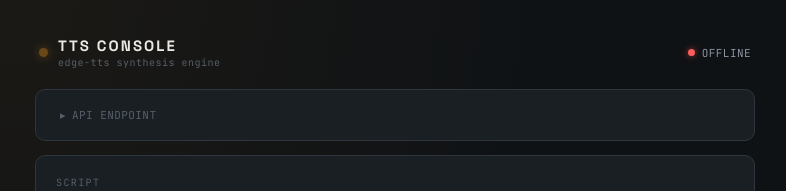
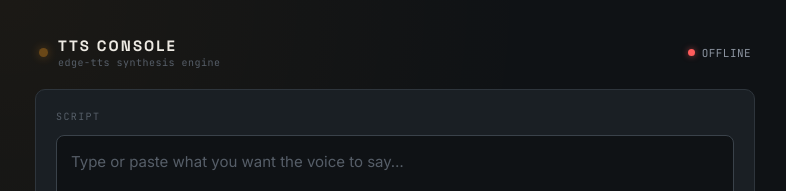
Before and after one commit to devabdul70-droid/tts-frontend, a React (Vite) app: page / in a window 1280 px wide. Shown: the top 191 px of the page, without its empty margins (245-1031 px from the left). Built offline with nearby package versions, Linux system fonts and the light colour scheme; no server answers.

Commit message:
UI: Remove API endpoint panel for a cleaner look

```diff
--- a/src/App.jsx
+++ b/src/App.jsx
@@ -101,7 +101,7 @@ export default function App() {
           setStatus('online')
         } else {
           setErrorMessage(
-            `Can't reach the console at ${apiBase} — check the API endpoint above and confirm the backend is running.`
+            "Can't reach the synthesis engine — please confirm the backend is running."
           )
           setStatus('offline')
         }
@@ -129,7 +129,6 @@ export default function App() {
   return (
     <div className="console">
       <TopBar status={status} />
-      <ApiConfigPanel apiBase={apiBase} onConnect={handleConnect} />
       <ScriptPanel
         text={text}
         onTextChange={setText}
```
